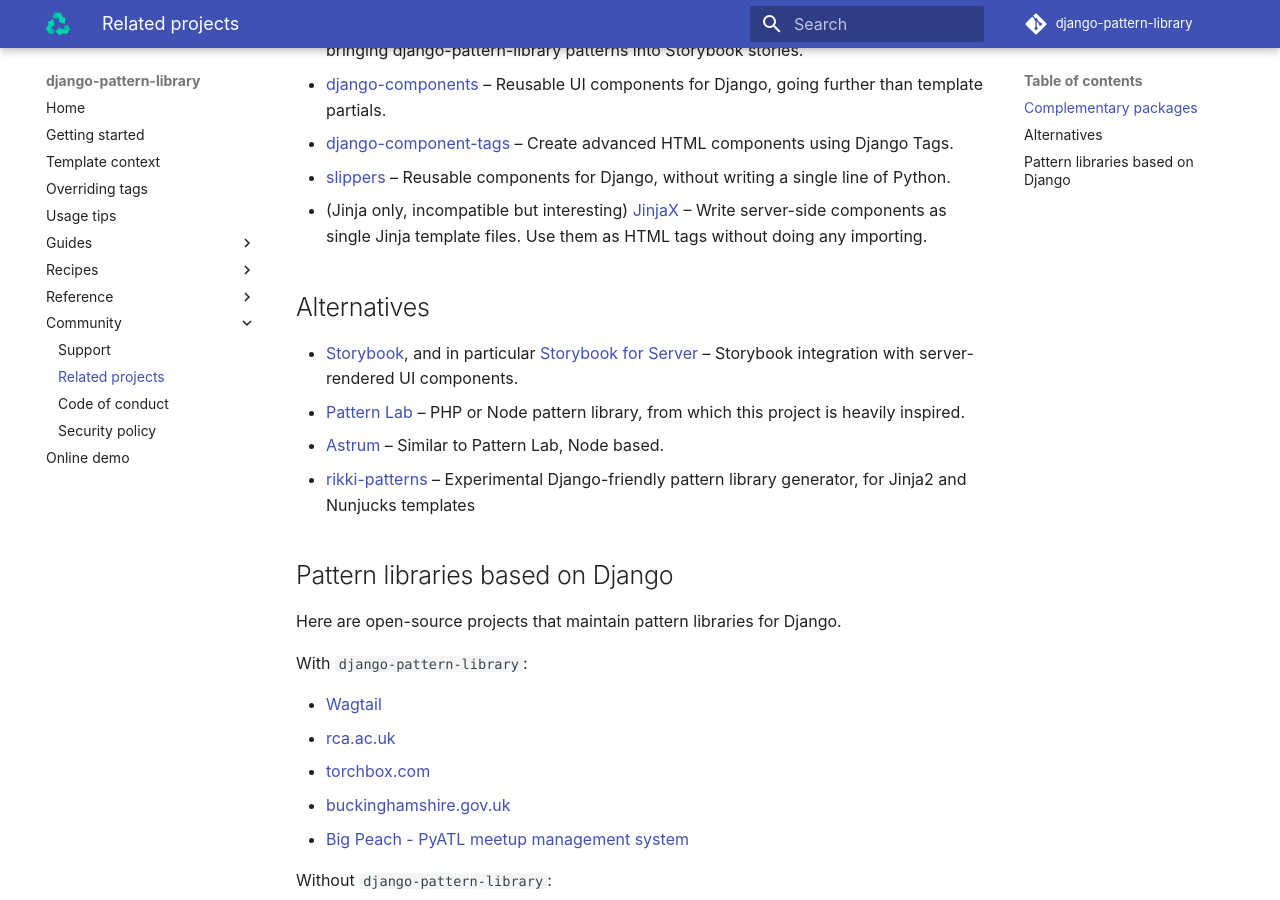
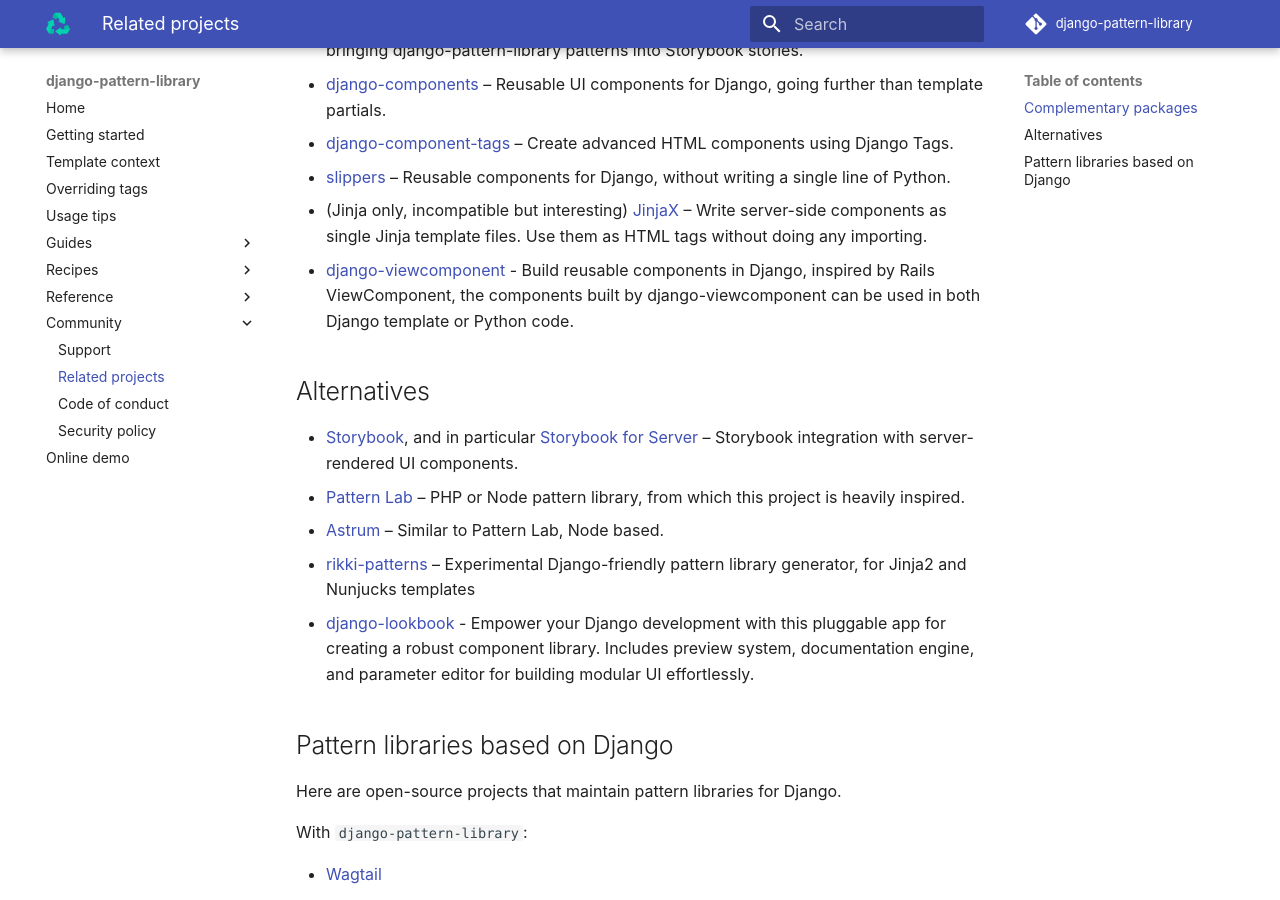
Before and after one commit to torchbox/django-pattern-library, an MkDocs documentation site: the page built from docs/community/related-projects.md, in a window 1280 px wide and 900 px high, scrolled down 309 px. Built offline with MkDocs 1.6.1 and Material for MkDocs 9.7.7, drawn with Linux system fonts in a browser that asks for light colours; comment, search, counter and statistics services are not loaded.

Commit message:
add django-lookbook (#250)

```diff
--- a/docs/community/related-projects.md
+++ b/docs/community/related-projects.md
@@ -9,6 +9,7 @@
 - [django-component-tags](https://github.com/syse-i/django-component-tags) – Create advanced HTML components using Django Tags.
 - [slippers](https://github.com/mixxorz/slippers) – Reusable components for Django, without writing a single line of Python.
 - (Jinja only, incompatible but interesting) [JinjaX](https://jinjax.scaletti.dev/) – Write server-side components as single Jinja template files. Use them as HTML tags without doing any importing.
+- [django-viewcomponent](https://github.com/rails-inspire-django/django-viewcomponent) - Build reusable components in Django, inspired by Rails ViewComponent, the components built by django-viewcomponent can be used in both Django template or Python code.
 
 ## Alternatives
 
@@ -16,6 +17,7 @@
 - [Pattern Lab](http://patternlab.io/) – PHP or Node pattern library, from which this project is heavily inspired.
 - [Astrum](http://astrum.nodividestudio.com/) – Similar to Pattern Lab, Node based.
 - [rikki-patterns](https://github.com/springload/rikki-patterns) – Experimental Django-friendly pattern library generator, for Jinja2 and Nunjucks templates
+- [django-lookbook](https://github.com/rails-inspire-django/django-lookbook) - Empower your Django development with this pluggable app for creating a robust component library. Includes preview system, documentation engine, and parameter editor for building modular UI effortlessly.
 
 
 ## Pattern libraries based on Django
```
